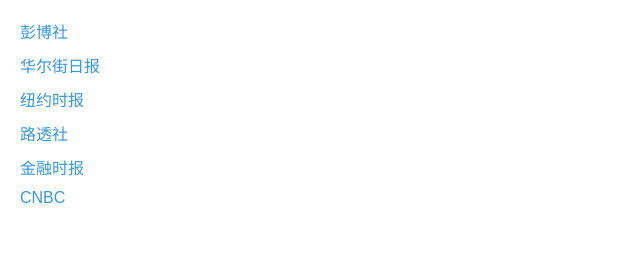
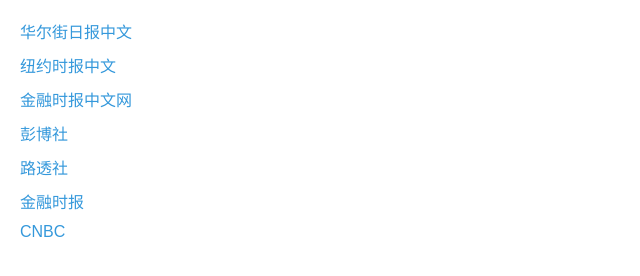
Before and after one commit to mumfordragg5-jpg/my_website, a plain HTML site: page news_links.html in a window 1280 px wide. Shown: the part 70-346 px from the top of the page, without its empty margins (0-640 px from the left). Drawn offline with Linux system fonts and the light colour scheme.

Commit message:
Update news_links.html

```diff
--- a/news_links.html
+++ b/news_links.html
@@ -16,9 +16,10 @@
 <body>
     <h1>主要新闻网站链接</h1>
     <ul>
+        <li><a href="https://cn.wsj.com" target="_blank">华尔街日报中文</a></li>
+        <li><a href="https://m.cn.nytimes.com/" target="_blank">纽约时报中文</a></li>
+        <li><a href="https://www.ftchinese.com/" target="_blank">金融时报中文网</a></li>
         <li><a href="https://www.bloomberg.com" target="_blank">彭博社</a></li>
-        <li><a href="https://www.wsj.com" target="_blank">华尔街日报</a></li>
-        <li><a href="https://www.nytimes.com" target="_blank">纽约时报</a></li>
         <li><a href="https://www.reuters.com" target="_blank">路透社</a></li>
         <li><a href="https://www.ft.com" target="_blank">金融时报</a></li>
         <li><a href="https://www.cnbc.com" target="_blank">CNBC</a></li>
```
